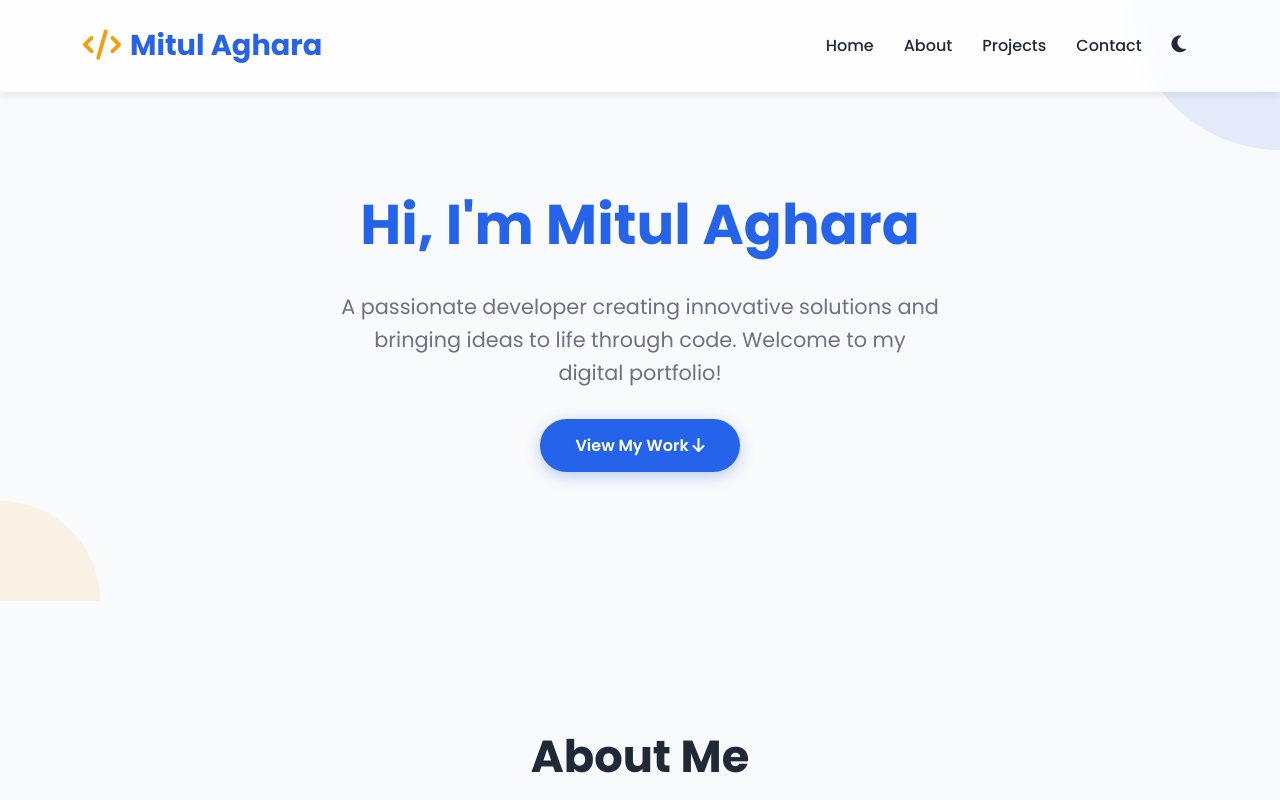
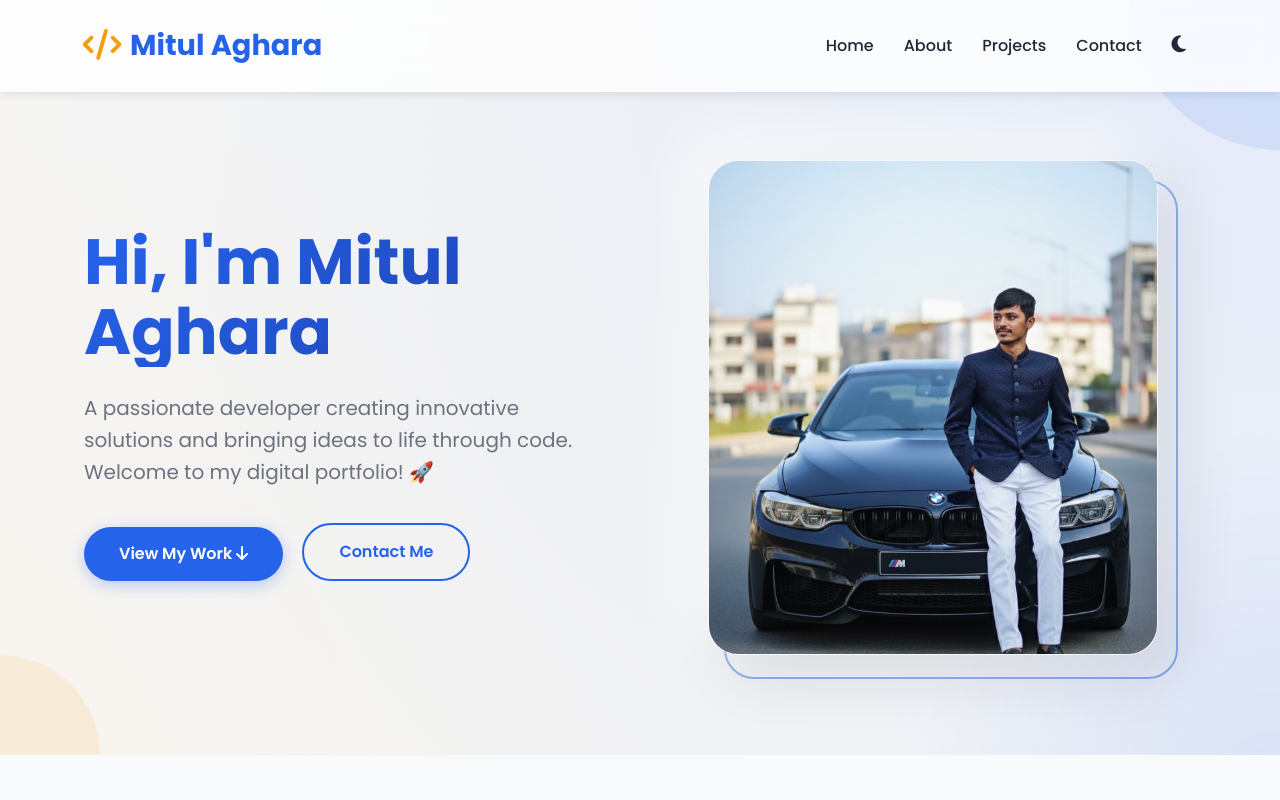
Before and after one commit to mitulaghara/Portfolio, a plain HTML site: page index.html in a window 1280 px wide. Shown: the top 800 px of the page. Drawn offline with nearby package versions, Linux system fonts and the light colour scheme.

Commit message:
Refactor Hero section with premium layout and new image

```diff
--- /dev/null
+++ b/css/hero-new.css
@@ -0,0 +1,177 @@
+/* Hero Section Redesign */
+.hero {
+    padding: 160px 0 100px;
+    background: radial-gradient(circle at top right, rgba(37, 99, 235, 0.1), transparent),
+        radial-gradient(circle at bottom left, rgba(245, 158, 11, 0.05), transparent),
+        var(--bg-color);
+    position: relative;
+    overflow: hidden;
+}
+
+.hero-wrapper {
+    display: flex;
+    align-items: center;
+    justify-content: space-between;
+    gap: 60px;
+}
+
+.hero-content {
+    flex: 1;
+    max-width: 600px;
+    text-align: left;
+    /* Override center text */
+    z-index: 2;
+}
+
+.hero h1 {
+    font-size: 4rem;
+    line-height: 1.1;
+    margin-bottom: 25px;
+    background: linear-gradient(135deg, var(--primary), var(--secondary));
+    -webkit-background-clip: text;
+    background-clip: text;
+    -webkit-text-fill-color: transparent;
+    border: none;
+    animation: none;
+    /* Disable legacy CSS animation */
+    opacity: 1;
+    /* Let AOS handle opacity */
+    transform: none;
+}
+
+.hero p {
+    font-size: 1.25rem;
+    margin: 0 0 35px 0;
+    /* Align left */
+    max-width: 100%;
+    animation: none;
+    opacity: 1;
+    transform: none;
+}
+
+.hero-image {
+    flex: 1;
+    display: flex;
+    justify-content: center;
+    position: relative;
+    z-index: 2;
+}
+
+.hero-visual {
+    position: relative;
+    width: 100%;
+    max-width: 450px;
+    aspect-ratio: 1/1.1;
+    display: flex;
+    justify-content: center;
+    align-items: center;
+}
+
+.hero-img {
+    width: 100%;
+    height: 100%;
+    object-fit: cover;
+    border-radius: 30px;
+    position: relative;
+    z-index: 2;
+    box-shadow: 20px 20px 60px rgba(0, 0, 0, 0.1),
+        -20px -20px 60px rgba(255, 255, 255, 0.8);
+    transition: transform 0.5s ease;
+    border: 1px solid rgba(255, 255, 255, 0.5);
+}
+
+.hero-visual::before {
+    content: '';
+    position: absolute;
+    width: 100%;
+    height: 100%;
+    top: 20px;
+    right: -20px;
+    border-radius: 30px;
+    border: 2px solid var(--primary);
+    z-index: 1;
+    opacity: 0.5;
+    transition: all 0.5s ease;
+}
+
+.hero-visual::after {
+    content: '';
+    position: absolute;
+    width: 150%;
+    height: 150%;
+    background: radial-gradient(circle, rgba(37, 99, 235, 0.1) 0%, transparent 70%);
+    z-index: 0;
+    top: 50%;
+    left: 50%;
+    transform: translate(-50%, -50%);
+    animation: rotate 20s linear infinite;
+}
+
+.hero-visual:hover .hero-img {
+    transform: translateY(-10px) scale(1.02);
+}
+
+.hero-visual:hover::before {
+    top: 30px;
+    right: -30px;
+    opacity: 0.8;
+}
+
+/* Outline Button */
+.btn-outline {
+    background-color: transparent;
+    border: 2px solid var(--primary);
+    color: var(--primary);
+    margin-left: 15px;
+    box-shadow: none;
+}
+
+.btn-outline::after {
+    background: var(--primary);
+}
+
+.btn-outline:hover {
+    color: white;
+    transform: translateY(-3px);
+    box-shadow: 0 6px 20px rgba(37, 99, 235, 0.2);
+}
+
+body.dark-theme .hero-img {
+    box-shadow: 0 20px 60px rgba(0, 0, 0, 0.4);
+    border: 1px solid rgba(255, 255, 255, 0.1);
+}
+
+body.dark-theme .btn-outline {
+    border-color: var(--primary);
+    color: var(--light);
+}
+
+body.dark-theme .btn-outline:hover {
+    color: white;
+}
+
+/* Tablet & Mobile Responsiveness for Hero */
+@media (max-width: 992px) {
+    .hero-wrapper {
+        flex-direction: column-reverse;
+        text-align: center;
+        gap: 40px;
+    }
+
+    .hero-content {
+        text-align: center;
+        max-width: 100%;
+    }
+
+    .hero h1 {
+        font-size: 3rem;
+    }
+
+    .hero p {
+        margin: 0 auto 30px;
+    }
+
+    .hero-visual {
+        max-width: 350px;
+    }
+}
--- a/index.html
+++ b/index.html
@@ -9,6 +9,7 @@
     <link href="https://fonts.googleapis.com/css2?family=Poppins:wght@300;400;500;600;700&display=swap"
         rel="stylesheet">
     <link rel="stylesheet" href="css/style.css">
+    <link rel="stylesheet" href="css/hero-new.css">
     <link href="https://unpkg.com/aos@2.3.1/dist/aos.css" rel="stylesheet">
 </head>
 
@@ -40,14 +41,24 @@
     <!-- Hero Section -->
     <section class="hero" id="home">
         <div class="container">
-            <div class="hero-content">
-                <h1 style="color: var(--primary);" data-aos="zoom-in-up" data-aos-duration="1000">Hi, I'm
-                    Mitul Aghara</h1>
-                <p data-aos="fade-up" data-aos-delay="200" data-aos-duration="1000">A passionate developer creating
-                    innovative solutions and
-                    bringing ideas to life through code. Welcome to my digital portfolio!</p>
-                <div data-aos="fade-up" data-aos-delay="400" data-aos-duration="1000">
-                    <a href="#projects" class="btn">View My Work <i class="fas fa-arrow-down"></i></a>
+            <div class="hero-wrapper">
+                <div class="hero-content">
+                    <h1 style="color: var(--primary);" data-aos="fade-right" data-aos-duration="1000">Hi, I'm
+                        Mitul Aghara</h1>
+                    <p data-aos="fade-right" data-aos-delay="200" data-aos-duration="1000">A passionate developer
+                        creating
+                        innovative solutions and
+                        bringing ideas to life through code. Welcome to my digital portfolio! 🚀</p>
+                    <div data-aos="fade-right" data-aos-delay="400" data-aos-duration="1000">
+                        <a href="#projects" class="btn">View My Work <i class="fas fa-arrow-down"></i></a>
+                        <a href="#contact" class="btn btn-outline">Contact Me</a>
+                    </div>
+                </div>
+                <div class="hero-image" data-aos="zoom-in" data-aos-duration="1200" data-aos-delay="200">
+                    <div class="hero-visual">
+                        <img src="./image/hero-display.jpeg" alt="Mitul Aghara" class="hero-img">
+                        <div class="hero-shape"></div>
+                    </div>
                 </div>
             </div>
         </div>
@@ -121,8 +132,7 @@
                 <!-- Project 2 -->
                 <div class="project-card" data-aos="fade-up" data-aos-delay="200" data-aos-duration="1000">
                     <div class="project-img-container">
-                        <img src="./image/Banner-1.png"
-                            alt="Project 2" class="project-img">
+                        <img src="./image/Banner-1.png" alt="Project 2" class="project-img">
                     </div>
                     <div class="project-info">
                         <h3>Village Connect</h3>
```
Also changed, not shown: image/hero-display.jpeg (added).
